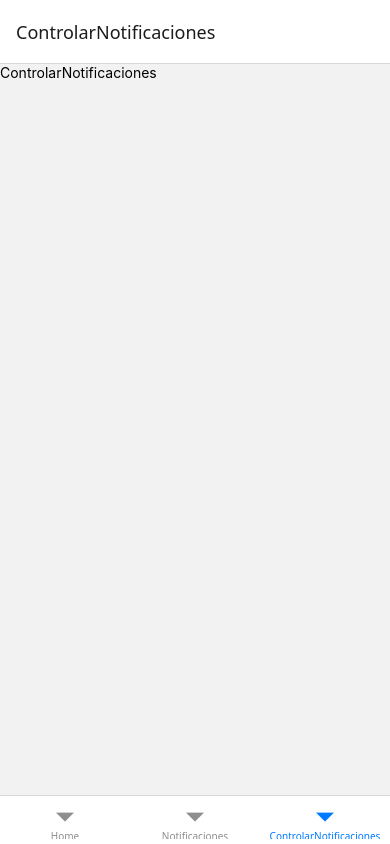
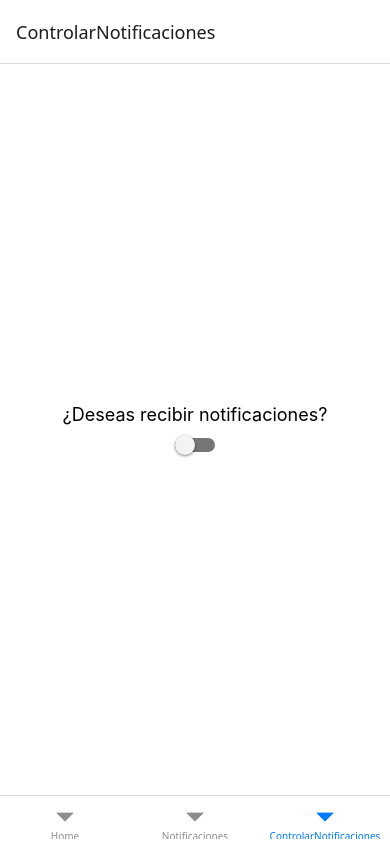
Before and after one commit to Allitan/Proyecto_Desarrollo_Movil_1, a React Native app in the folder proyectoMovil/: screen /ControlarNotificaciones in a window 390 px wide. Built offline with nearby package versions, Linux system fonts and the light colour scheme.

Commit message:
subiendo cambios para siwtch de notificaciones

```diff
--- a/proyectoMovil/App.tsx
+++ b/proyectoMovil/App.tsx
@@ -2,6 +2,7 @@ import { StatusBar } from 'expo-status-bar';
 import { StyleSheet, Text, View } from 'react-native';
 import ButtonTabNavegador from './Componentes/ButtonTabNavegacion';
 import ProviderEvento from './Providers/ProviderEvento';
+import * as Notifications from "expo-notifications";
 
 export default function App() {
   return (
--- a/proyectoMovil/Pages/ControlarNotificaciones/ControlarNotificaciones.tsx
+++ b/proyectoMovil/Pages/ControlarNotificaciones/ControlarNotificaciones.tsx
@@ -1,10 +1,54 @@
-import { View, Text } from 'react-native'
-import React from 'react'
+import React, { useState } from "react";
+import { View, Text, Switch, StyleSheet, Alert } from "react-native";
+import * as Notifications from "expo-notifications";
 
-export default function ControlarNotificaciones() {
+const NotificationsScreen: React.FC = () => {
+  const [isEnabled, setIsEnabled] = useState(false);
+
+  const handleToggle = async () => {
+    const newValue = !isEnabled;
+    setIsEnabled(newValue);
+
+    if (newValue) {
+      const { status } = await Notifications.requestPermissionsAsync();
+
+      if (status !== "granted") {
+        Alert.alert("Permiso denegado", "No se podrán enviar notificaciones.");
+        setIsEnabled(false);
+        return;
+      }
+
+      Alert.alert("Notificaciones habilitadas", "Se enviará una notificación de prueba en 5s.");
+    } else {
+      Alert.alert("Notificaciones desactivadas", "Ya no recibirás notificaciones.");
+    }
+  };
+
   return (
-    <View>
-      <Text>ControlarNotificaciones</Text>
+    <View style={styles.container}>
+      <Text style={styles.label}>¿Deseas recibir notificaciones?</Text>
+      <Switch
+        trackColor={{ false: "#767577", true: "#81b0ff" }}
+        thumbColor={isEnabled ? "#f5dd4b" : "#f4f3f4"}
+        ios_backgroundColor="#3e3e3e"
+        onValueChange={handleToggle}
+        value={isEnabled}
+      />
     </View>
-  )
-}
+  );
+};
+
+export default NotificationsScreen;
+
+const styles = StyleSheet.create({
+  container: {
+    flex: 1,
+    alignItems: "center",
+    justifyContent: "center",
+    backgroundColor: "#fff",
+  },
+  label: {
+    fontSize: 18,
+    marginBottom: 10,
+  },
+});
--- a/proyectoMovil/tsconfig.json
+++ b/proyectoMovil/tsconfig.json
@@ -1,6 +1,7 @@
 {
   "extends": "expo/tsconfig.base",
   "compilerOptions": {
-    "strict": true
+    "strict": true,
+    "jsx": "react-native"
   }
 }
```
Also changed, not shown: proyectoMovil/Pages/Notificaciones/Notificaciones.tsx (line endings or trailing spaces).
